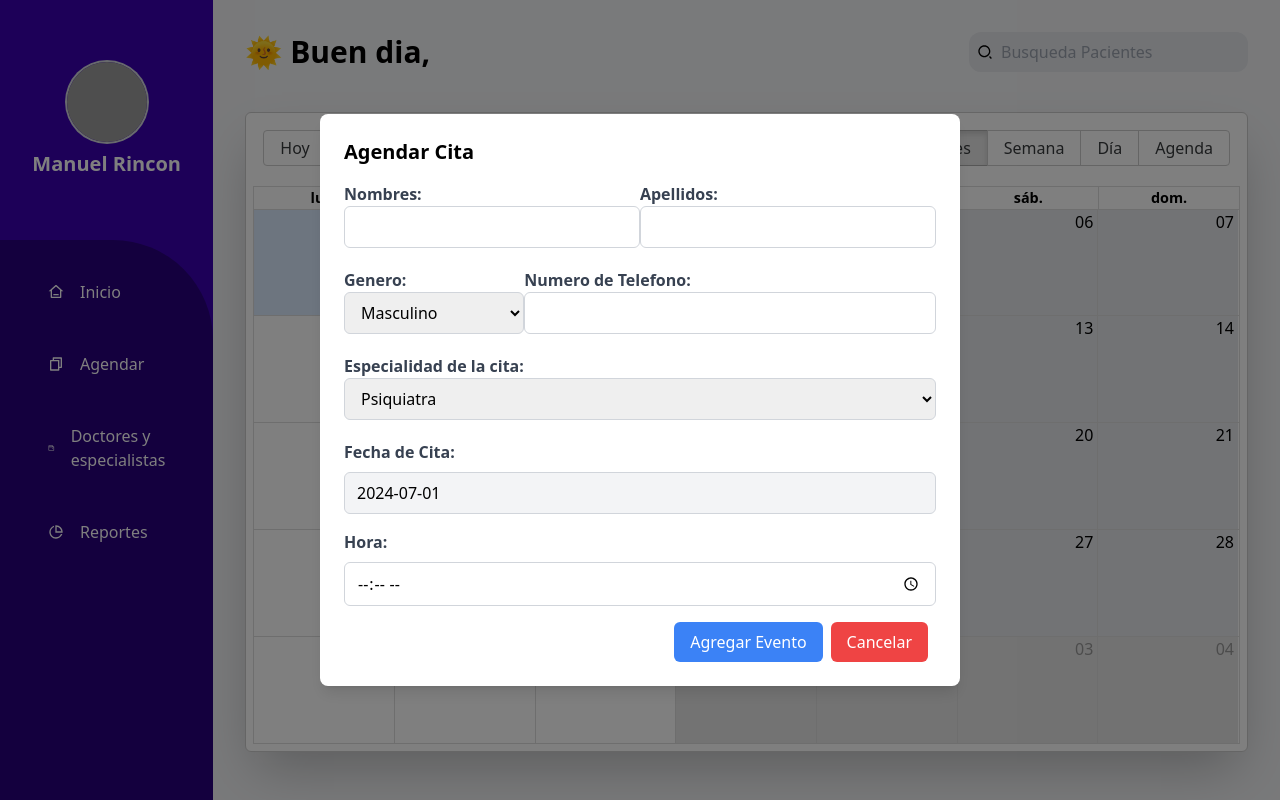
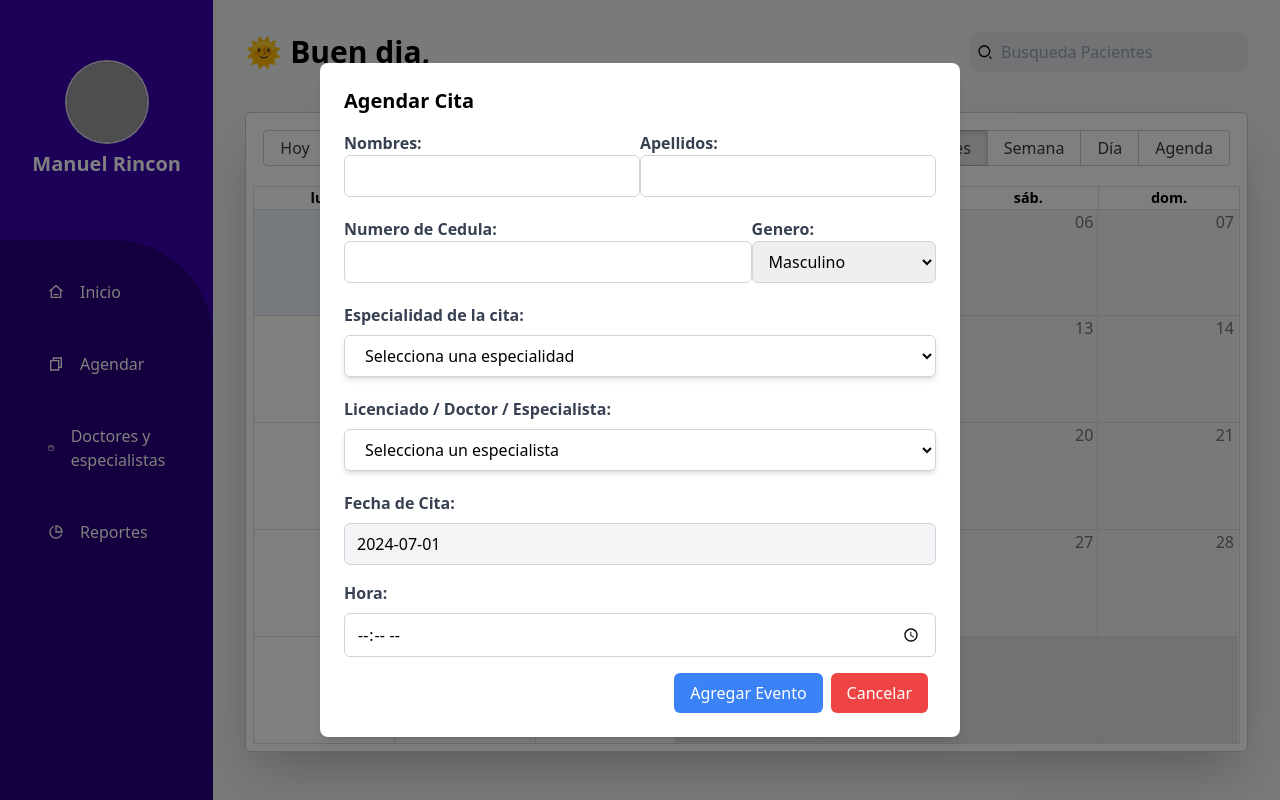
Before and after one commit to manuel00085/Proyecto-SCIFTTC, a React (Vite) app in the folder Frontend/: page /Dashboard/Agendar in a window 1280 px wide. Both pictures are taken after a click on the element 324 px from the left and 262 px from the top of the page. Built offline with nearby package versions, Linux system fonts and the light colour scheme; no server answers; grey boxes are pictures that could not be loaded.

Commit message:
Actualizacion formulario

```diff
--- a/Frontend/src/components/DashboardComponent/Calendario.jsx
+++ b/Frontend/src/components/DashboardComponent/Calendario.jsx
@@ -11,11 +11,20 @@ const Calendario = () => {
 
   const localizer = dayjsLocalizer(dayjs);
 
+  const [modalOpen, setModalOpen] = useState(false);
+  const [eventData, setEventData] = useState({
 
-  const [modalOpen, setModalOpen] = useState(false);
-  const [eventData, setEventData] = useState({  Name: '', time: '', Subname: '', start: '', Sex: '', Phone: '', Specialty: '' });
+    Name: '',
+    time: '',
+    Subname: '',
+    start: '',
+    Sex: '',
+    Phone: '',
+    Specialty: '',
+    SpecialtyDr: '',
+    Cedula: ''
+  });
   const [selectedDate, setSelectedDate] = useState(null); // Estado para el día seleccionado
-
 
   const handleSelectSlot = (slotInfo) => {
     const dayOfWeek = dayjs(slotInfo.start).day();
@@ -30,7 +39,6 @@ const Calendario = () => {
       setModalOpen(true); // Abrir modal cuando se hace clic en un día
     }
   };
-
 
   const handleEventChange = (e) => {
     setEventData({ ...eventData, [e.target.name]: e.target.value });
@@ -65,7 +73,7 @@ const Calendario = () => {
     // Deshabilitar sábado y domingo
     if (day === 0 || day === 6) {
       return {
-        className: 'bg-gray-200 text-gray-400 cursor-not-allowed',
+        className: 'bg-gray-200 bg-opacity-50 text-gray-400 cursor-not-allowed ',
         style: {
           pointerEvents: 'none',
         },
@@ -75,20 +83,18 @@ const Calendario = () => {
     // Aplicar estilo especial si el día está seleccionado o en hover
     if (isSameDate) {
       return {
-        className: 'bg-blue-100 text-blue-900',
+        className: 'bg-blue-100 bg-opacity-50 text-blue-900',
       };
     }
 
     // Aplicar efecto de hover
     return {
-      className: 'hover:bg-blue-200 cursor-pointer',
+      className: 'hover:bg-blue-200 bg-opacity-50   cursor-pointer ',
     };
   };
 
   return (
     <div className='flex justify-center font-medium w-full content-center h-full'>
-
-
       <Calendar
         selectable={true}
         localizer={localizer}
@@ -101,7 +107,7 @@ const Calendario = () => {
         min={dayjs('2000-01-01T08:00:00').toDate()}
         startAccessor="start"
         endAccessor="end"
-          style={{ height: '80vh', width: '100%', padding: '7px',  border: '1px solid #ccc',  }}
+        style={{ height: '80vh', width: '100%', padding: '7px', border: '1px solid #ccc' }}
         messages={{
           next: 'Siguiente',
           previous: 'Anterior',
@@ -109,9 +115,8 @@ const Calendario = () => {
           month: 'Mes',
           week: 'Semana',
           day: 'Día',
-
         }}
-          className="bg-white rounded-md  shadow-2xl "
+        className="bg-white rounded-md shadow-2xl"
       />
 
       {modalOpen && (
@@ -119,8 +124,7 @@ const Calendario = () => {
           <div className="bg-white p-6 rounded-lg shadow-lg w-1/2 z-60">
             <h2 className="text-xl font-bold mb-4">Agendar Cita</h2>
             <form onSubmit={handleFormSubmit}>
-
-                <div className="mb-5 flex justify-between	">
+              <div className="mb-5 flex justify-between">
                 <div>
                   <label className=" text-gray-700 font-semibold mb-2">Nombres:</label>
                   <input
@@ -143,61 +147,88 @@ const Calendario = () => {
                     required
                     className="w-full px-3 py-2 border border-gray-300 rounded-md focus:outline-none focus:ring-2 focus:ring-blue-500"
                   />
-
+                </div>
               </div>
 
+              <div className="mb-5 flex justify-between">
+
+               <div>
+                  <label className="text-gray-700 font-semibold mb-2">Numero de Cedula:</label>
+                  <input
+                    type="text"
+                    name="Cedula"
+                    value={eventData.Cedula}
+                    onChange={handleEventChange}
+                    required
+                    className="w-full px-3 py-2 border border-gray-300 rounded-md focus:outline-none focus:ring-2 focus:ring-blue-500"
+                  />
                 </div>
 
-                <div className="mb-5 flex justify-between	">
                 <div>
                   <label className=" text-gray-700 font-semibold mb-2">Genero:</label>
                   <select
                     name="Sex"
+                    onChange={handleEventChange}
+                    value={eventData.Sex}
                     className="w-full px-3 py-2 border border-gray-300 rounded-md focus:outline-none focus:ring-2 focus:ring-blue-500"
                   >
-                      <option value={eventData.Sex="Masculino"}>Masculino</option>
-                      <option value={eventData.Sex="Femenino"}>Femenino</option>
+                    <option value="Masculino">Masculino</option>
+                    <option value="Femenino">Femenino</option>
 
                   </select>
                 </div>
 
-                  <div>
-                  <label className="text-gray-700 font-semibold mb-2">Numero de Telefono:</label>
-                  <input
-                    type="phone"
-                    name="Phone"
-                    value={eventData.Phone}
-                    onChange={handleEventChange}
-                    required
-                    className="w-full px-3 py-2 border border-gray-300 rounded-md focus:outline-none focus:ring-2 focus:ring-blue-500"
-                  />
 
               </div>
 
+              <div className="mb-5">
+                <label className="text-gray-700 font-semibold mb-2 block">Especialidad de la cita:</label>
+                <select
+                  name="Specialty"
+                  value={eventData.Specialty}
+                  onChange={handleEventChange}
+                  className="w-full px-4 py-2 border border-gray-300 rounded-md focus:outline-none focus:ring-2 focus:ring-blue-500 bg-white shadow-md transition duration-150 ease-in-out"
+                >
+                  <option value="" disabled>Selecciona una especialidad</option>
+                  <option value="Psiquiatra">Psiquiatra</option>
+                  <option value="Psicologo Clinico">Psicólogo Clínico</option>
+                  <option value="Psicologo Industrial">Psicólogo Industrial</option>
+                  <option value="Medico Internista">Médico Internista</option>
+                  <option value="Medico Cirujano Ecografista">Médico Cirujano Ecografista</option>
+                  <option value="Foniatria">Foniatría</option>
+                  <option value="Terapeuta del Lenguaje">Terapeuta del Lenguaje</option>
+                  <option value="Enfermera">Enfermera</option>
+                  <option value="Traumatologia">Traumatología</option>
+                  <option value="Fisiatra">Fisiatra</option>
+                  <option value="Fisioterapeuta">Fisioterapeuta</option>
+                  <option value="Terapeuta Ocupacional">Terapeuta Ocupacional</option>
+                </select>
               </div>
 
-                <div className='mb-5'>
-                  <label className=" text-gray-700 font-semibold mb-2">Especialidad de la cita:</label>
+              <div className="mb-5">
+                <label className="text-gray-700 font-semibold mb-2 block">Licenciado / Doctor / Especialista:</label>
                 <select
-                    name="Specialty"
-                    className="w-full px-3 py-2 border border-gray-300 rounded-md focus:outline-none focus:ring-2 focus:ring-blue-500"
+                  name="SpecialtyDr"
+                  value={eventData.SpecialtyDr}
+                  onChange={handleEventChange}
+                  className="w-full px-4 py-2 border border-gray-300 rounded-md bg-white shadow-md focus:outline-none focus:ring-2 focus:ring-blue-500 transition duration-150 ease-in-out"
                 >
-                      <option value={eventData.Specialty="Psiquiatra"}>Psiquiatra</option>
-                      <option value={eventData.Specialty="Psicologo Clinico"}>Psicologo Clinico</option>
-                      <option value={eventData.Specialty="Psicologo Industrial"}>Psicologo Industrial</option>
-                      <option value={eventData.Specialty="Medico Internista"}>Medico Internista</option>
-                      <option value={eventData.Specialty="Medico Cirujano Ecografista"}>Medico Cirujano Ecografista</option>
-                      <option value={eventData.Specialty="Foniatria"}>Foniatria</option>
-                      <option value={eventData.Specialty="Terapeuta del Lenguaje"}>Terapeuta del Lenguaje</option>
-                      <option value={eventData.Specialty="Enfermera"}>Enfermera</option>
-                      <option value={eventData.Specialty="Traumatologia"}>Traumatologia</option>
-                      <option value={eventData.Specialty="Fisiatra"}>Fisiatra</option>
-                      <option value={eventData.Specialty="Fisioterapeuta"}>Fisioterapeuta</option>
-                      <option value={eventData.Specialty="Terapeuta Ocupacional"}>Terapeuta Ocupacional</option>
-
-
+                  <option value="" disabled>Selecciona un especialista</option>
+                  <option value="Dra. Alba Montenegro">Dra. Alba Montenegro</option>
+                  <option value="Dr. Jose Cedre">Dr. Jose Cedre</option>
+                  <option value="Dra. Naiyethsy Urbina">Dra. Naiyethsy Urbina</option>
+                  <option value="Dra. Alexis Barazarte">Dra. Alexis Barazarte</option>
+                  <option value="Dra. Milena Lopez">Dra. Milena Lopez</option>
+                  <option value="Dra. Susana Perez">Dra. Susana Perez</option>
+                  <option value="Lic. Lisbeth Nairoby Jerez Mata">Lic. Lisbeth Nairoby Jerez Mata</option>
+                  <option value="Dra. Arline Hernandez">Dra. Arline Hernandez</option>
+                  <option value="Lic. Clayde Sabina Key Gamero">Lic. Clayde Sabina Key Gamero</option>
+                  <option value="Dra. Adriana Perez">Dra. Adriana Perez</option>
+                  <option value="Dr. Luis Bustamante">Dr. Luis Bustamante</option>
+                  <option value="Dra. Nohelismar Camacho">Dra. Nohelismar Camacho</option>
                 </select>
               </div>
+
 
               <div className="mb-4">
                 <label className="block text-gray-700 font-semibold mb-2">Fecha de Cita:</label>
@@ -230,7 +261,6 @@ const Calendario = () => {
                     setModalOpen(false);
                     setSelectedDate(null); // Restablecer el día seleccionado al cerrar el modal
                   }}
-
                 >
                   Cancelar
                 </button>
@@ -239,7 +269,6 @@ const Calendario = () => {
           </div>
         </div>
       )}
-
     </div>
   );
 };
--- a/Frontend/src/components/DashboardComponent/stylecalendario.css
+++ b/Frontend/src/components/DashboardComponent/stylecalendario.css
@@ -7,3 +7,23 @@
 .rbc-toolbar {
     padding: 10px;
 }
+
+
+
+.rbc-row-bg {
+    z-index: 2; /* Asegura que el fondo esté por debajo del contenido */
+}
+
+.rbc-row-content {
+z-index: 1; /* Mantenemos el contenido por debajo de las celdas del día */
+}
+
+.rbc-today{
+    background-color: rgba(0, 81, 255, 0.315)
+}
+
+
+.rbc-day-bg:hover {
+    background-color: rgba(0, 123, 255, 0.2); /* Color con transparencia en el hover */
+    z-index: 2; /* Asegurar que el hover no tape los números */
+  }
```
Lines whose indentation alone changed are shown as unchanged.
